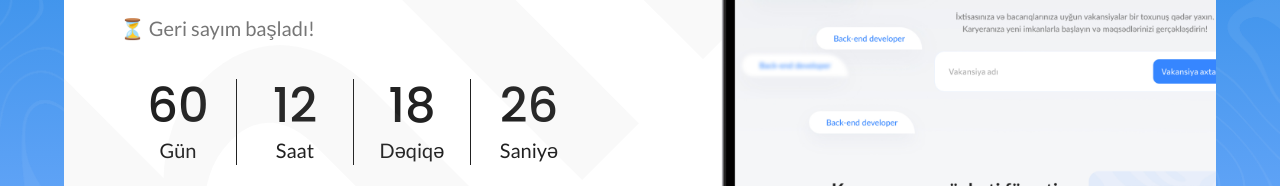
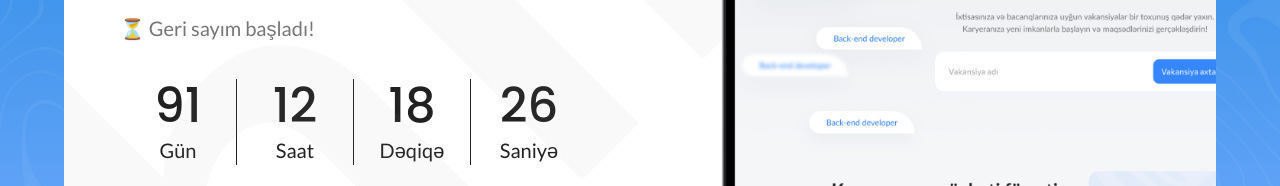
Before and after one commit to Micro-Job/HIRICS, a React (Vite) app: page / in a window 1280 px wide. Shown: the part 422-608 px from the top of the page. Built offline with nearby package versions, Linux system fonts and the light colour scheme.

Commit message:
change time

```diff
--- a/src/App.jsx
+++ b/src/App.jsx
@@ -6,7 +6,7 @@ import CommentsModal from "@/component/modals/CommentsModal";
 import { useEffect, useState } from "react";
 import "./App.css";
 
-const LAUNCH_DATE = new Date("2025-10-08T00:00:00");
+const LAUNCH_DATE = new Date("2025-11-08T00:00:00");
 
 function App() {
   const [isModalOpen, setIsModalOpen] = useState(false);
```
